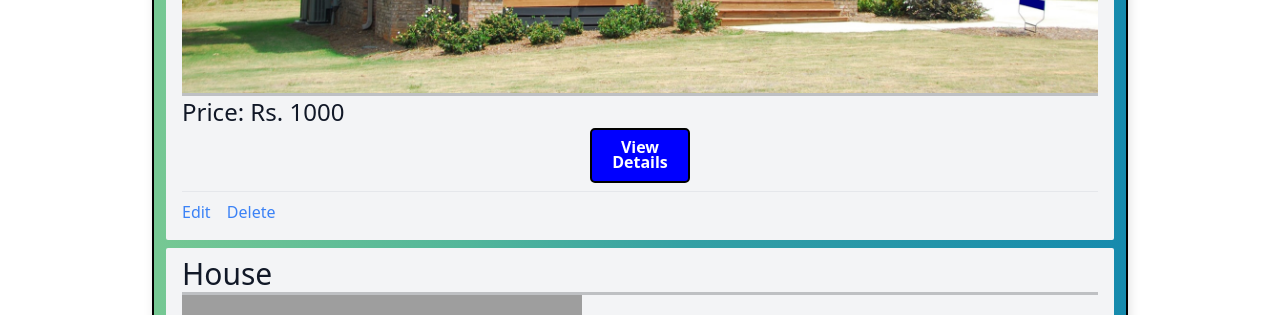
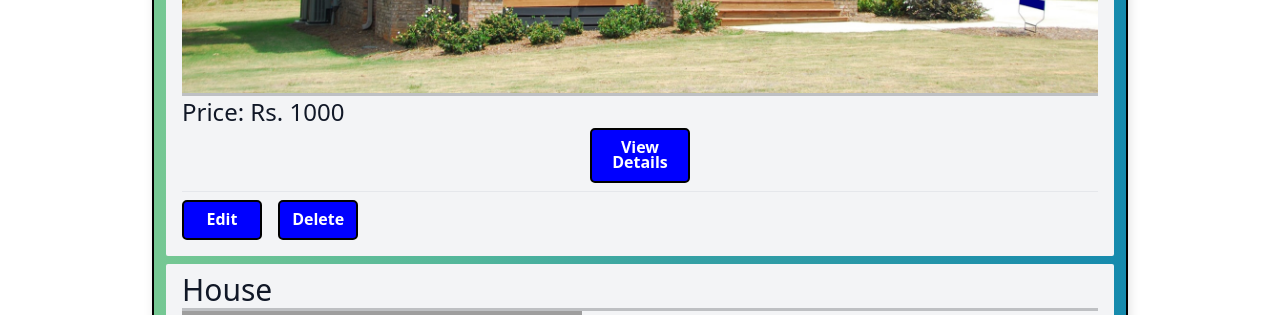
Before and after one commit to Anuj-Gupta4/RealEstateApp, a Django app: page /listings/ in a window 1280 px wide. Shown: the part 734-1049 px from the top of the page. Run offline with Django 4.2, Linux system fonts and the light colour scheme; a user stored in the database is signed in; data comes from the database, SQL or seed files in the repository; both versions use the stored data as it was after the commit; parts of the project's set-up code (start-up, migrations or seed data) failed here and were passed over; some libraries are stand-ins or nearby versions; grey boxes are pictures that could not be loaded.

Commit message:
improved pages

```diff
--- a/templates/listing_search.html
+++ b/templates/listing_search.html
@@ -77,10 +77,10 @@
 </div>
 
 {% if not request.user.is_authenticated %}
-<h1><strong>Note: Please login in order to order to unlock the View Details button of the real estates below.</strong></h1>
+<h1><strong><small>Note: Please login in order to order to unlock the View Details button of the real estates below.</small></strong></h1>
 {% endif %}
 
-<br><hr><h1><strong>Results:</strong></h1>
+<br><h1><strong>Results:</strong></h1>
 <div class = "container">
     {% if listings %}
     {% for listing in listings %}
--- a/templates/listings.html
+++ b/templates/listings.html
@@ -47,9 +47,9 @@
 
             {% if request.user.is_staff %}
             <div class="mt-2 py-2 border-t border-gray-200">
-                <a href="/listings/{{ listing.id }}/edit/" class="text-blue-500">
+                <a href="/listings/{{ listing.id }}/edit/" class="other-buttons">
                     Edit</a>
-                <a href="/listings/{{ listing.id }}/delete/" class="ml-3 text-blue-500">
+                <a href="/listings/{{ listing.id }}/delete/" class="ml-3 other-buttons">
                     Delete</a>
             </div>
             {% endif %}
```
Also changed, not shown: db.sqlite3.
